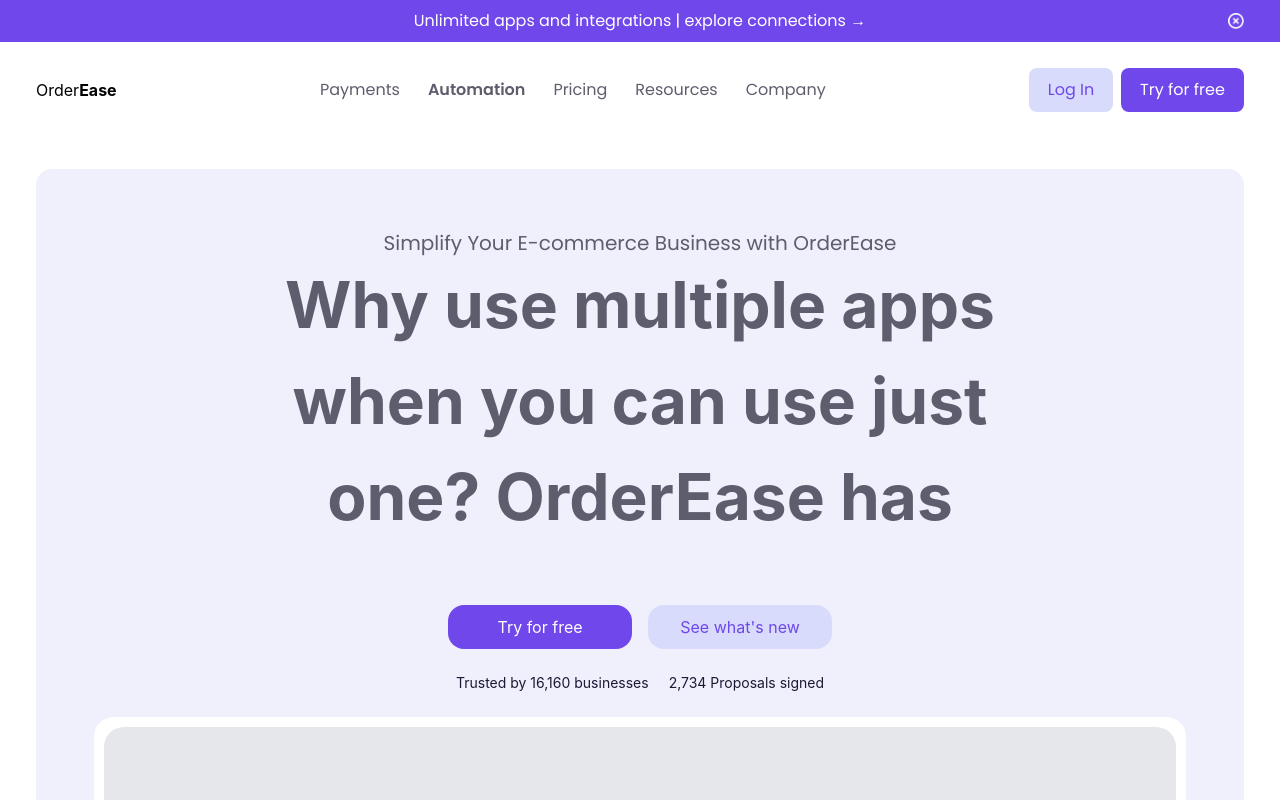
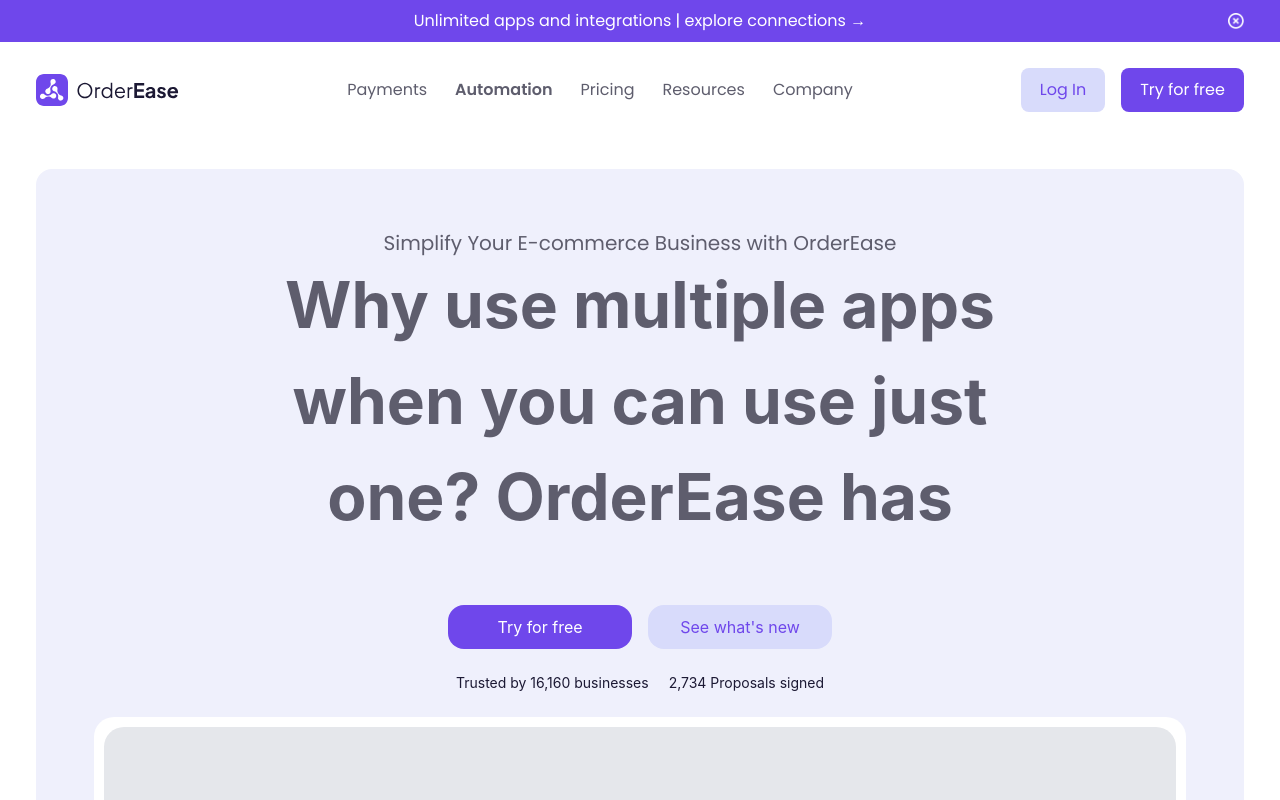
Before and after one commit to NasrinGhasemi/landing-orderease, a Next.js app: page / in a window 1280 px wide. Shown: the top 800 px of the page. Built offline with nearby package versions, Linux system fonts and the light colour scheme.

Commit message:
feat: add logo to header

```diff
--- a/src/components/Header.jsx
+++ b/src/components/Header.jsx
@@ -1,14 +1,22 @@
+import Image from "next/image";
 import Link from "next/link";
 
 export default function Header() {
   return (
     <header className="max-w-360 h-[95px] px-9 mx-auto flex justify-between items-center">
-      <div>
-        <Link href="/">
-          Order
-          <span className="font-bold">Ease</span>
+      {/* Logo */}
+      <div className="flex items-center">
+        <Link href="/" aria-label="OrderEase home">
+          <Image
+            src="/images/icons/logo.svg"
+            alt="OrderEase"
+            width={143}
+            height={32}
+          />
         </Link>
       </div>
+
+      {/* Links */}
       <nav>
         <ul className="flex gap-7 font-body text-muted">
           <li>
@@ -28,7 +36,9 @@ export default function Header() {
           </li>
         </ul>
       </nav>
-      <div className="flex gap-2">
+
+      {/* Buttons */}
+      <div className="flex gap-4">
         <button className="w-21 h-11 font-body rounded-lg text-brand bg-brand-soft cursor-pointer">
           Log In
         </button>
```
Also changed, not shown: public/images/icons/logo.svg (added).
